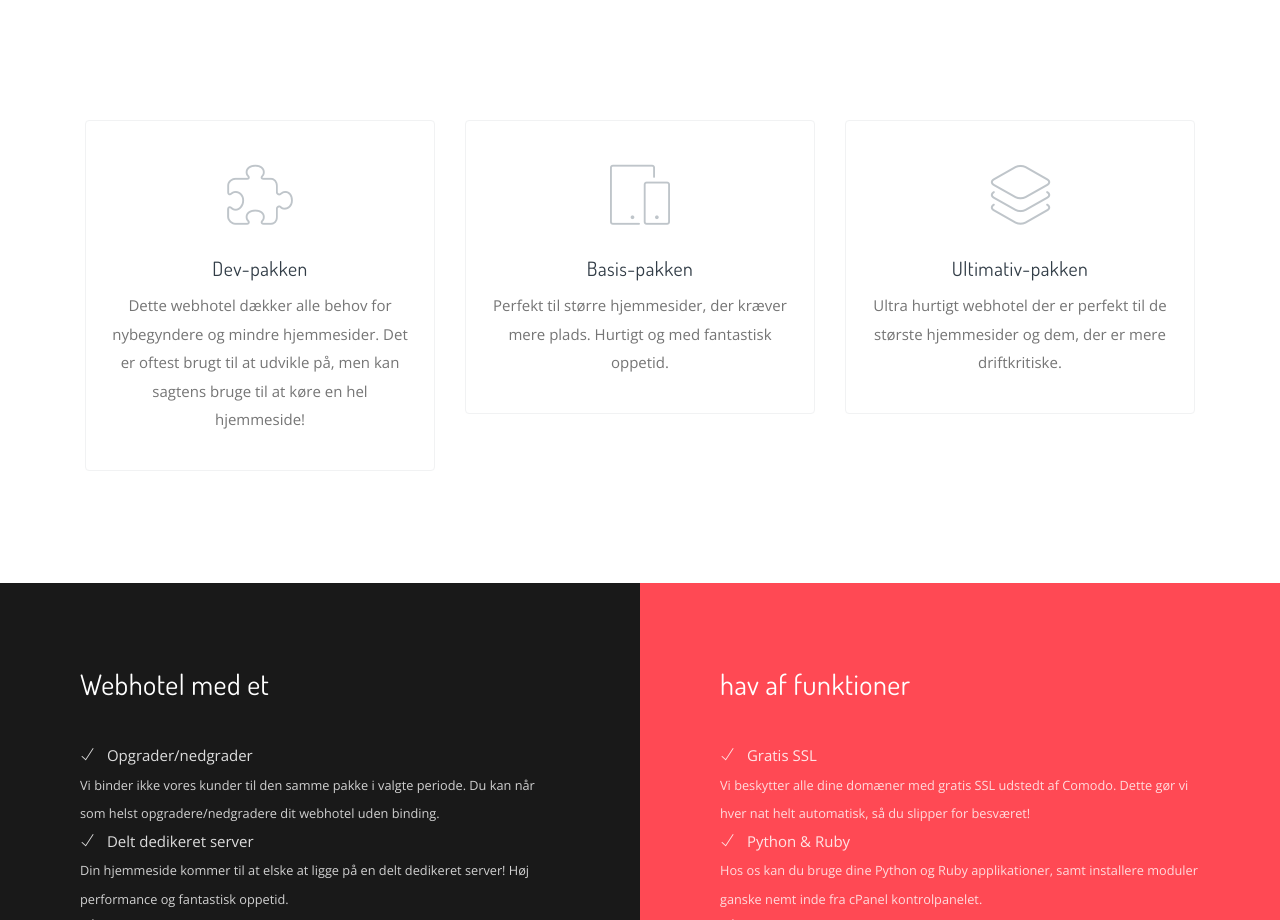
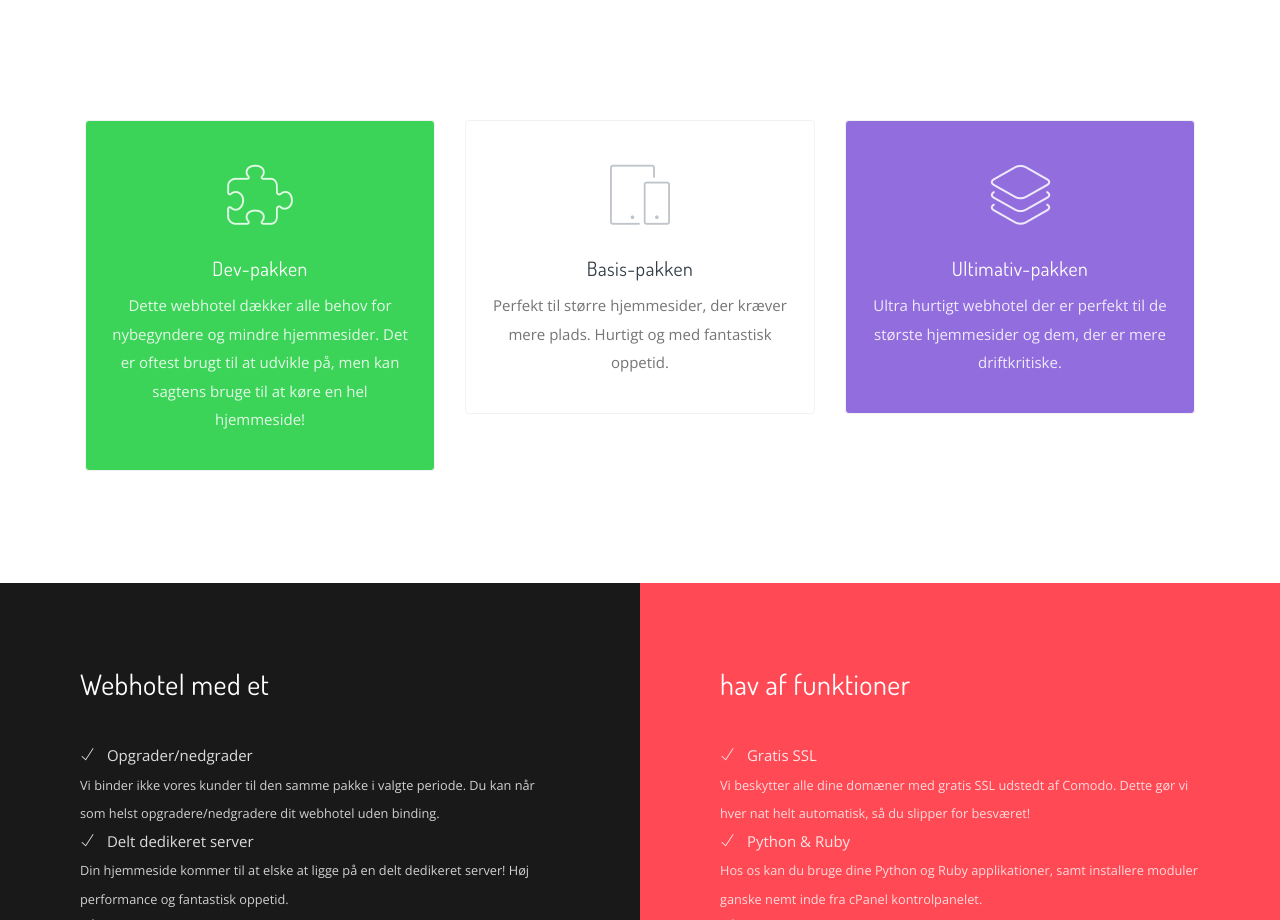
Before and after one commit to MorgenFreemen/hosting-website, a plain HTML site: page planer.html in a window 1280 px wide. Shown: the part 1460-2380 px from the top of the page. Drawn offline with nearby package versions, Linux system fonts and the light colour scheme; a script that the page names is missing.

Commit message:
Update planer.html

```diff
--- a/planer.html
+++ b/planer.html
@@ -189,8 +189,8 @@
           <div class="row gap-y">
 
             <div class="col-lg-4">
-              <div class="card card-body border text-center">
-                <p class="my-5"><i class="icon-puzzle lead-8 text-lighter"></i></p>
+              <div class="card card-body border text-center bg-success text-white">
+                <p class="my-5"><i class="icon-puzzle lead-8 text-white"></i></p>
                 <h5>Dev-pakken</h5>
                 <p>Dette webhotel dækker alle behov for nybegyndere og mindre hjemmesider. Det er oftest brugt til at udvikle på, men kan sagtens bruge til at køre en hel hjemmeside!</p>
               </div>
@@ -205,8 +205,8 @@
               </div>
             </div>
             <div class="col-lg-4">
-              <div class="card card-body border text-center">
-                <p class="my-5"><i class="icon-layers lead-8 text-lighter"></i></p>
+              <div class="card card-body border text-center bg-info text-white">
+                <p class="my-5"><i class="icon-layers lead-8 text-white"></i></p>
                 <h5>Ultimativ-pakken</h5>
                 <p>Ultra hurtigt webhotel der er perfekt til de største hjemmesider og dem, der er mere driftkritiske.</p>
               </div>
```
